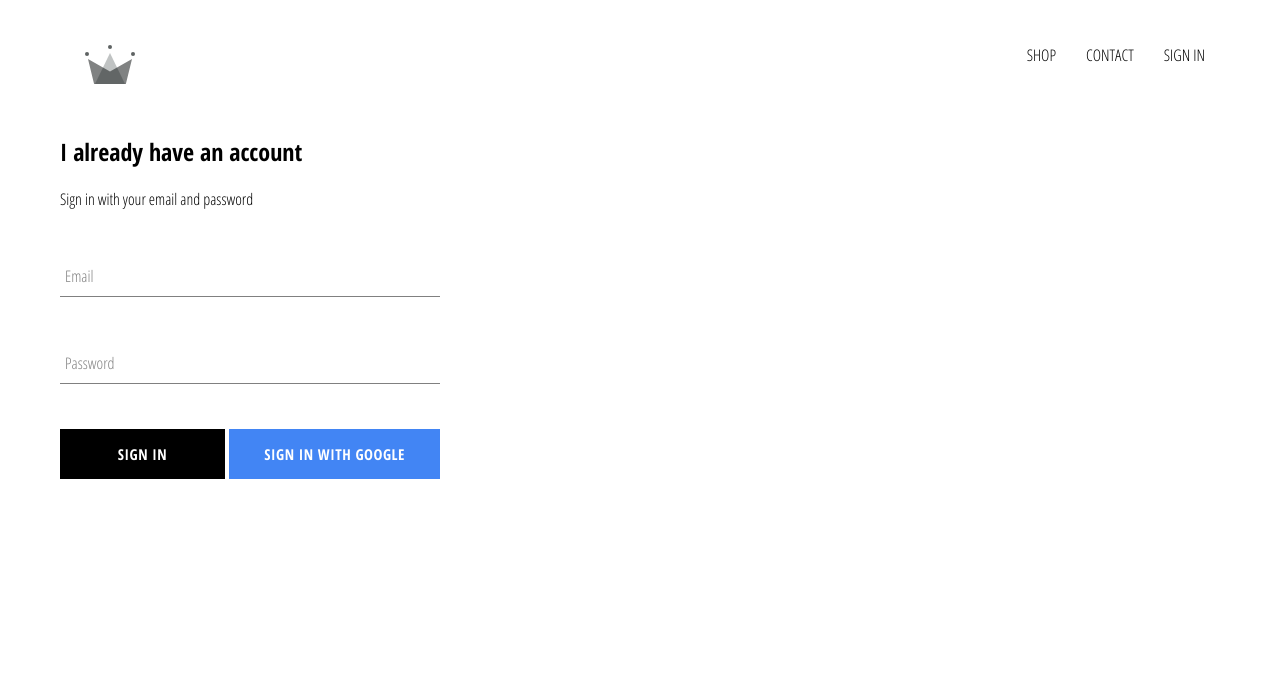
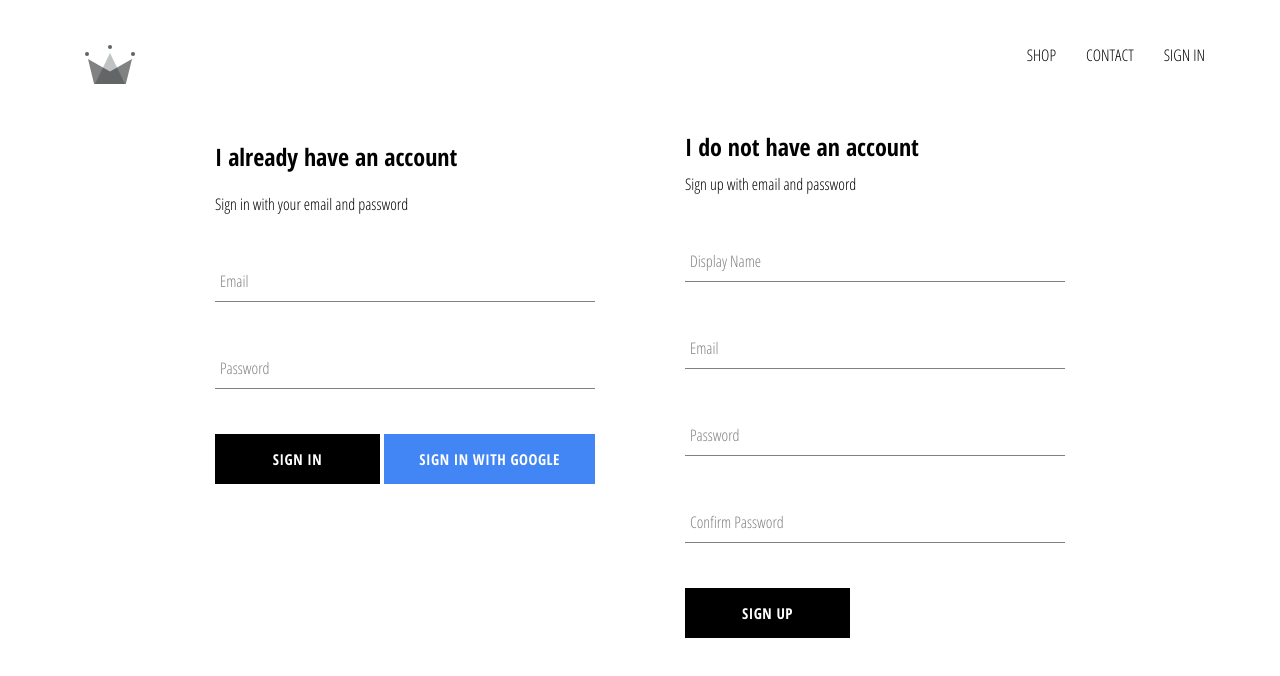
Before and after one commit to Osong-Michael/Crown-Clothing-Shop, a React (Create React App) app: page /signIn in a window 1280 px wide. Shown: the top 676 px of the page. Built offline with nearby package versions, Linux system fonts and the light colour scheme; no server answers.

Commit message:
Finished sign up and sign in using firebase

```diff
--- a/src/Components/SignIn/index.jsx
+++ b/src/Components/SignIn/index.jsx
@@ -2,7 +2,7 @@ import React from 'react';
 import FormInput from '../FormInput';
 import CustomButton from '../CustomButton';
 
-import { signInWithGoogle } from '../../firebase/firebase.utils';
+import { auth, signInWithGoogle } from '../../firebase/firebase.utils';
 
 import './index.scss';
 
@@ -18,10 +18,17 @@ class SignIn extends React.Component {
         };
     };
 
-    handleSubmit = event => {
+    handleSubmit = async event => {
         event.preventDefault();
 
-        this.setState({ email: '', password: '' });
+        const { email, password } = this.state;
+
+        try {
+            await auth.signInWithEmailAndPassword(email, password);
+            this.setState({ email: '', password: '' });
+        } catch(err) {
+            console.log(err);
+        };
     }
 
     handleChange = event => {
@@ -58,7 +65,7 @@ class SignIn extends React.Component {
 
                     <div className="buttons">
                         <CustomButton type="submit">SIGN IN</CustomButton>
-                        <CustomButton onClick={signInWithGoogle} isGoogleSignIn >SIGN IN WITH GOOGLE</CustomButton>
+                        <CustomButton type="button" onClick={signInWithGoogle} isGoogleSignIn >SIGN IN WITH GOOGLE</CustomButton>
                     </div>
                 </form>
             </div>
--- /dev/null
+++ b/src/Components/SignUp/index.jsx
@@ -0,0 +1,102 @@
+import React from 'react';
+import FormInput from '../FormInput';
+import CustomButton from '../CustomButton';
+
+import { auth, createUserProfileDocument } from '../../firebase/firebase.utils';
+
+import './index.scss';
+
+
+class SignUp extends React.Component {
+    constructor() {
+        super();
+
+
+        this.state = {
+            displayName: '',
+            email: '',
+            password: '',
+            confirmPassword: ''
+        }
+    };
+
+    handleSubmit = async event => {
+        event.preventDefault();
+
+        const { displayName, email, password, confirmPassword } = this.state
+
+        if(password !== confirmPassword) {
+            alert('Passwords do not match');
+            return;
+        };
+
+        try {
+            const { user } = await auth.createUserWithEmailAndPassword(email, password);
+
+            createUserProfileDocument(user, { displayName });
+
+            this.setState({
+                displayName: '',
+                email: '',
+                password: '',
+                confirmPassword: ''
+            });
+        } catch(err) {
+            console.log(err);
+        }
+    };
+
+    handleChange = event => {
+        const { value, name } = event.target;
+
+        this.setState({ [name]: value });
+    }
+
+    render() {
+        const { displayName, email, password, confirmPassword } = this.state
+        return (
+            <div className="sign-up">
+                <h2 className="title">I do not have an account</h2>
+                <span>Sign up with email and password</span>
+
+                <form className='sign-up-form' onSubmit={this.handleSubmit}>
+                    <FormInput
+                        type='text'
+                        name='displayName'
+                        value={displayName}
+                        onChange={this.handleChange}
+                        label='Display Name'
+                        required
+                    />
+                    <FormInput
+                        type='email'
+                        name='email'
+                        value={email}
+                        onChange={this.handleChange}
+                        label='Email'
+                        required
+                    />
+                    <FormInput
+                        type='password'
+                        name='password'
+                        value={password}
+                        onChange={this.handleChange}
+                        label='Password'
+                        required
+                    />
+                    <FormInput
+                        type='password'
+                        name='confirmPassword'
+                        value={confirmPassword}
+                        onChange={this.handleChange}
+                        label='Confirm Password'
+                        required
+                    />
+                    <CustomButton type='submit'>SIGN UP</CustomButton>
+                </form>
+            </div>
+        )
+    };
+};
+
+export default SignUp;
--- /dev/null
+++ b/src/Components/SignUp/index.scss
@@ -0,0 +1,9 @@
+.sign-up {
+    display: flex;
+    flex-direction: column;
+    width: 380px;
+
+    .title {
+      margin: 10px 0;
+    }
+}
--- a/src/Pages/Authentication/index.jsx
+++ b/src/Pages/Authentication/index.jsx
@@ -1,5 +1,6 @@
 import React from 'react';
 import SignIn from '../../Components/SignIn';
+import SignUp from '../../Components/SignUp';
 
 import './index.scss';
 
@@ -7,6 +8,7 @@ import './index.scss';
 const AuthPages = () => (
     <div className="sign-in-and-sign-up">
         <SignIn />
+        <SignUp />
     </div>
 );
 
--- a/src/Pages/Authentication/index.scss
+++ b/src/Pages/Authentication/index.scss
@@ -0,0 +1,6 @@
+.sign-in-and-sign-up {
+    width: 850px;
+    display: flex;
+    justify-content: space-between;
+    margin: 30px auto;
+}
```
